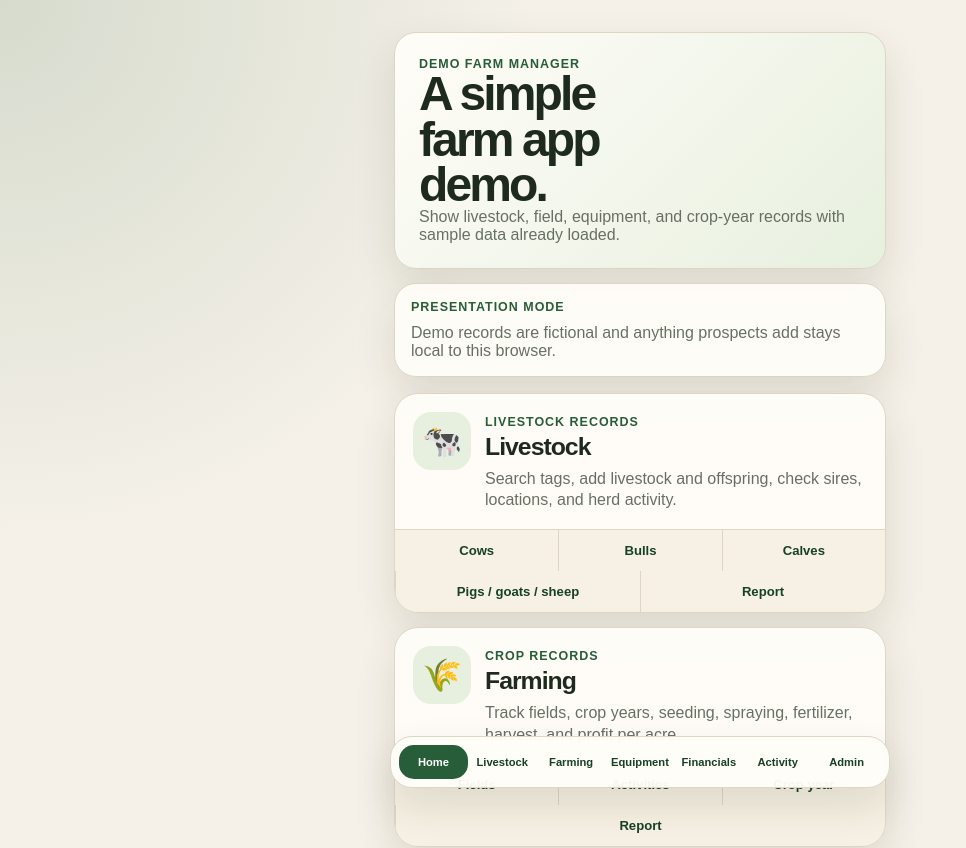
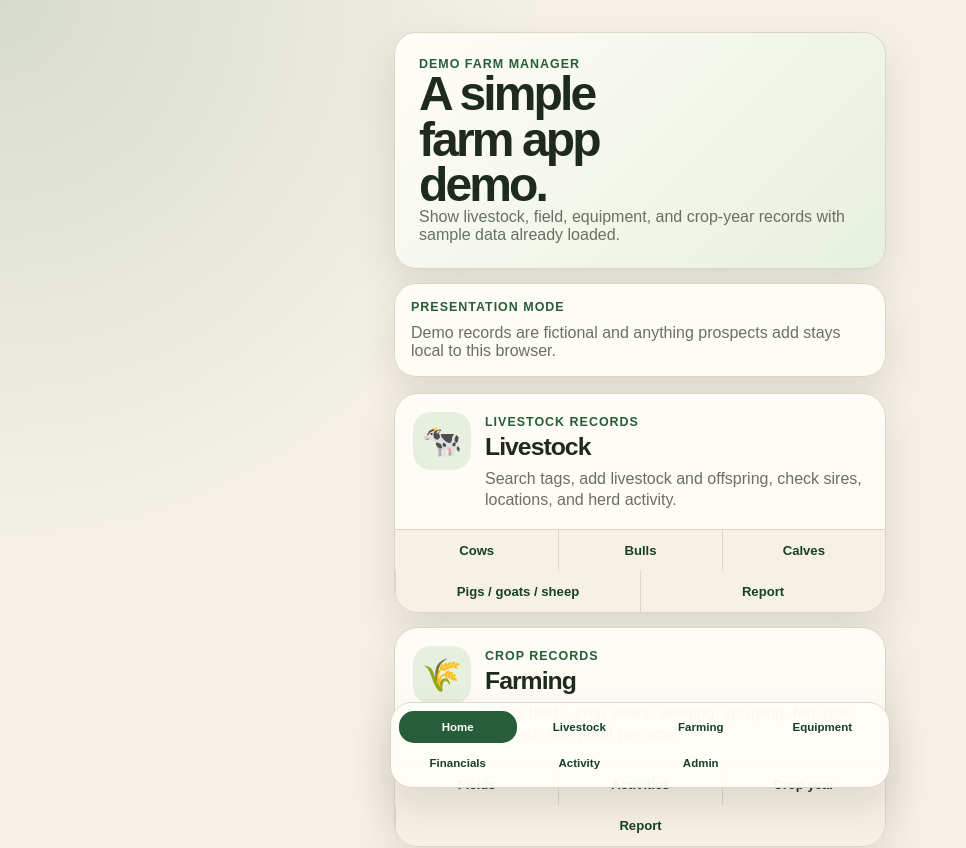
Before and after one commit to duanegraber/Demo-farming-app, a Next.js app: page / in a window 1280 px wide. Shown: the top 848 px of the page, without its empty margins (0-966 px from the left). Built offline with nearby package versions, Linux system fonts and the light colour scheme; no server answers.

Commit message:
Fix bottom nav crowding

```diff
--- a/src/app/globals.css
+++ b/src/app/globals.css
@@ -50,7 +50,7 @@ textarea {
   width: min(100%, 520px);
   min-height: 100vh;
   margin: 0 auto;
-  padding: 18px 14px 96px;
+  padding: 18px 14px 142px;
 }
 
 .hero-card,
@@ -342,7 +342,8 @@ textarea {
   transform: translateX(-50%);
   z-index: 5;
   display: grid;
-  grid-template-columns: repeat(7, minmax(0, 1fr));
+  grid-template-columns: repeat(4, minmax(0, 1fr));
+  gap: 4px;
   width: min(calc(100% - 24px), 500px);
   padding: 8px;
   border: 1px solid var(--border);
@@ -352,12 +353,13 @@ textarea {
 }
 
 .bottom-nav a {
-  padding: 11px 4px;
+  padding: 10px 4px;
   border-radius: 15px;
   color: var(--green-dark);
-  font-size: 0.7rem;
+  font-size: 0.72rem;
   font-weight: 900;
   text-align: center;
+  white-space: nowrap;
 }
 
 .tag-list {
```
